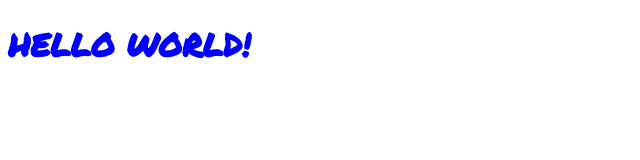
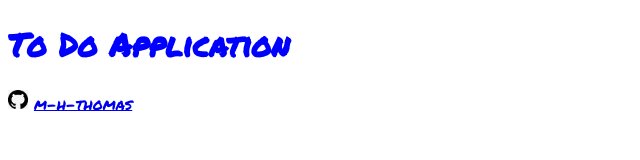
Before and after one commit to m-h-thomas/laptop-test, a plain HTML site: page index.html in a window 1280 px wide. Shown: the whole page, without its empty margins (0-640 px from the left). Drawn offline with Linux system fonts and the light colour scheme.

Commit message:
added footer with github logo and embedded link

```diff
--- a/index.html
+++ b/index.html
@@ -4,10 +4,18 @@
     <meta charset="UTF-8">
     <meta name="viewport" content="width=device-width, initial-scale=1.0">
     <link rel="stylesheet" href="./style.css">
-    <title>Document</title>
+    <title>To Do List</title>
 </head>
 <body>
-    <h1>HELLO WORLD!</h1>
+    <h1>To Do Application</h1>
+
+
+    <!-- Keep at botom of body element -->
     <script src="./index.js"></script>
 </body>
+
+<footer>
+    <img src="./images/github-logo.jpg" width="20x">
+    <a href="https://github.com/m-h-thomas" target="_blank">m-h-thomas</a>
+</footer>
 </html>
```
Also changed, not shown: images/github-logo.jpg (added).
